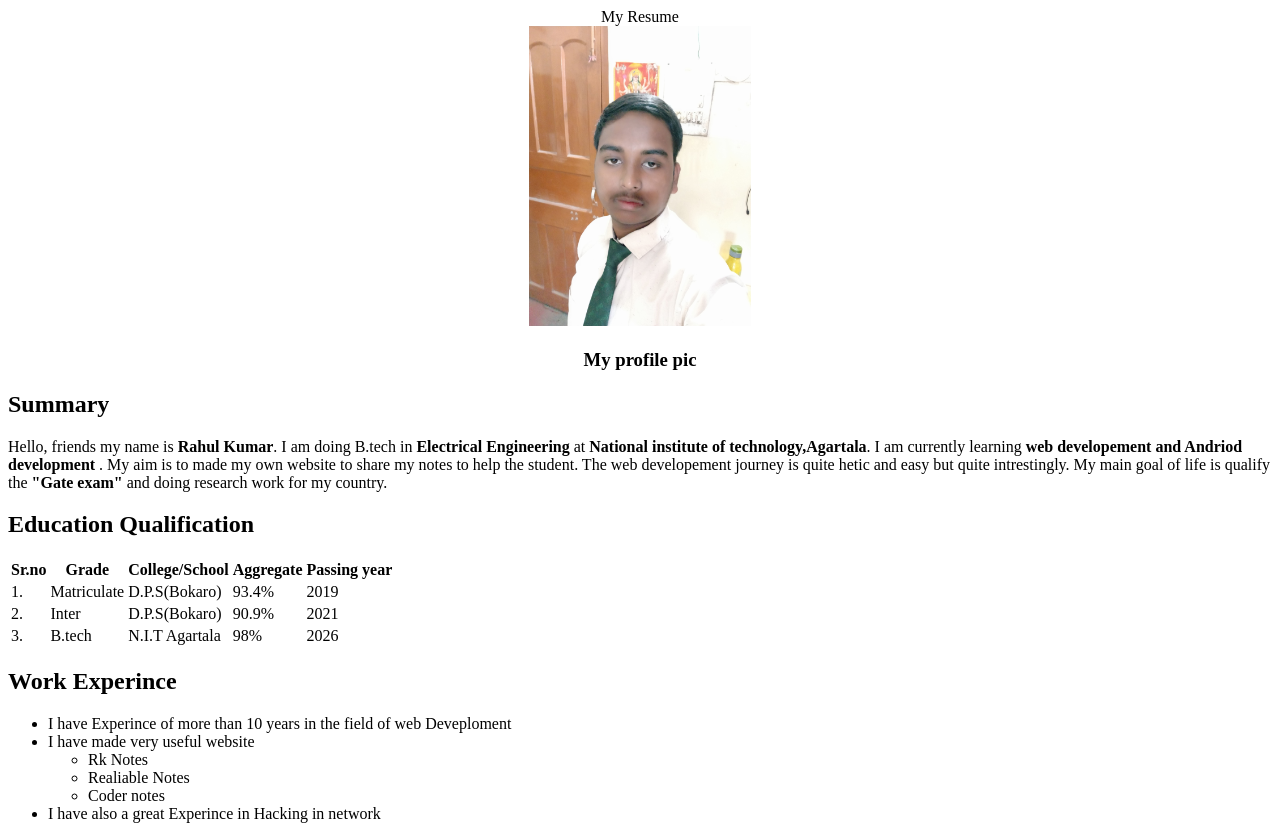
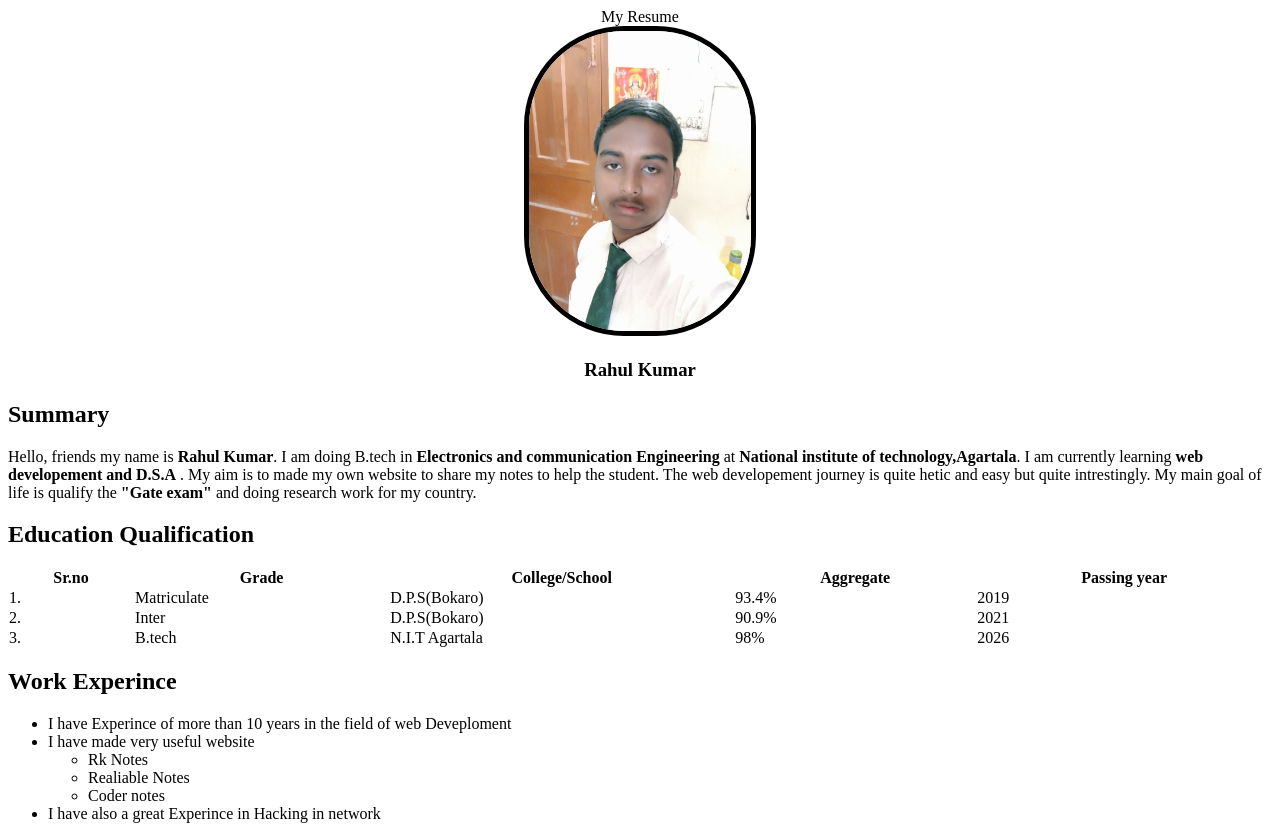
Before and after one commit to rahul10993/my-Resume, a plain HTML site: page index.html in a window 1280 px wide. Shown: the top 826 px of the page. Drawn offline with Linux system fonts and the light colour scheme.

Commit message:
Update index.html

```diff
--- a/index.html
+++ b/index.html
@@ -11,19 +11,19 @@
     <header>My Resume</header>
     </div>
     <div class="p1" style="text-align: center;">
-    <img src="img.jpg" alt="My photo" height="300"/>
-    <h3>My profile pic</h3>
+    <img style="border: 5px solid black; border-radius: 100px" src="img.jpg" alt="My photo" height="300"/>
+    <h3>Rahul Kumar</h3>
     </div>
     </body>
     <h2>Summary</h2>
-    <p>Hello, friends my name is <strong>Rahul Kumar</strong>. I am doing B.tech in <b>Electrical Engineering</b> at <b>National institute
-        of technology,Agartala</b>. I am currently learning <b>web developement and Andriod development</b> . My aim is to made my own website to share my notes to help the student. The web developement journey is quite hetic and easy but quite intrestingly. My main goal of life is qualify the <b>"Gate exam"</b> and doing research work for my country.
+    <p>Hello, friends my name is <strong>Rahul Kumar</strong>. I am doing B.tech in <b>Electronics and communication Engineering</b> at <b>National institute
+        of technology,Agartala</b>. I am currently learning <b>web developement and D.S.A</b> . My aim is to made my own website to share my notes to help the student. The web developement journey is quite hetic and easy but quite intrestingly. My main goal of life is qualify the <b>"Gate exam"</b> and doing research work for my country.
     </p>
     <h2>Education Qualification</h2>
     <p>
-        <table>
+        <table style=" border-collapse: collapse; width: 100%;">
             <thead>
-                <tr>
+                <tr text-align: left; padding: 8px;>
                     <th>Sr.no</th>
                     <th>Grade</th>
                     <th>College/School</th>
```
